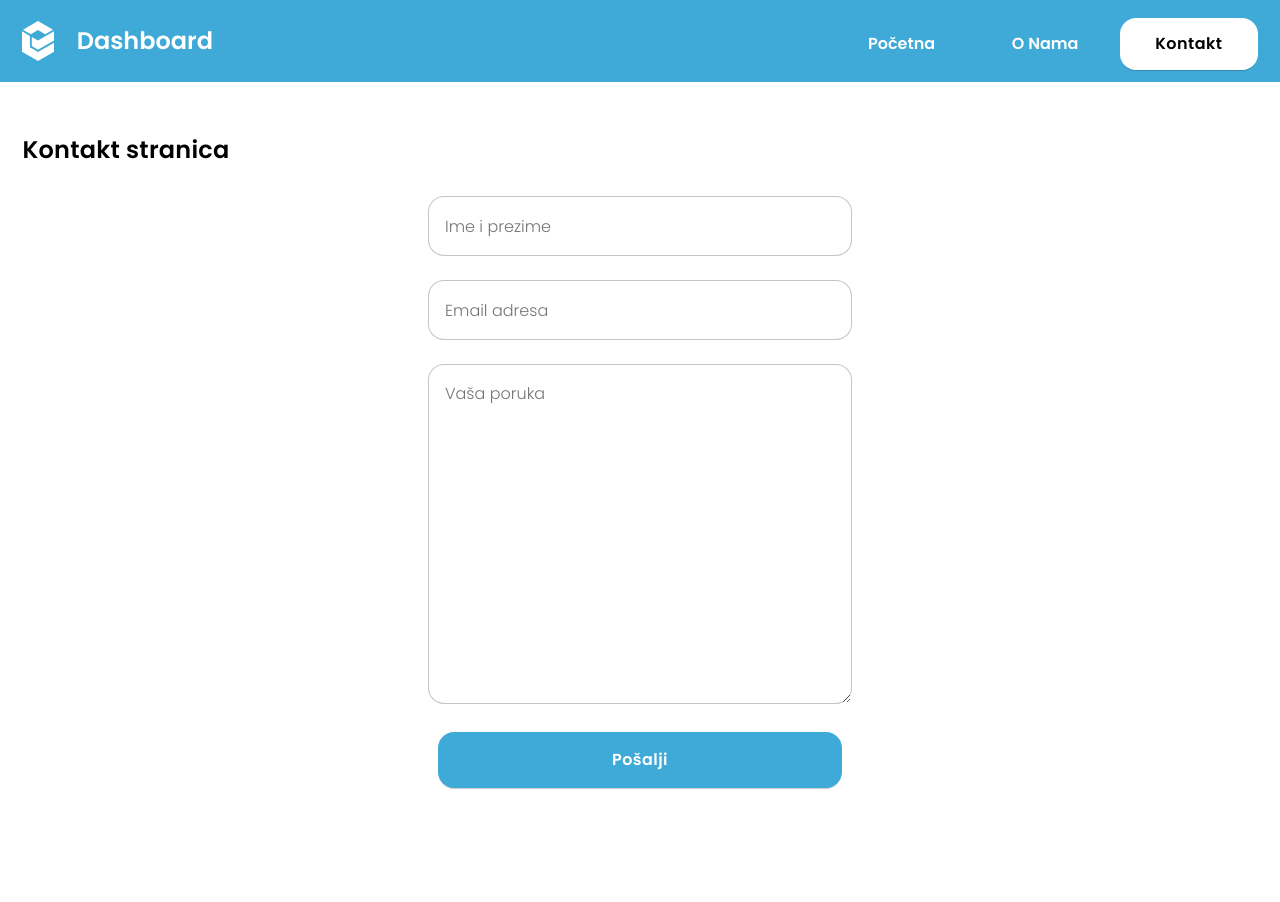
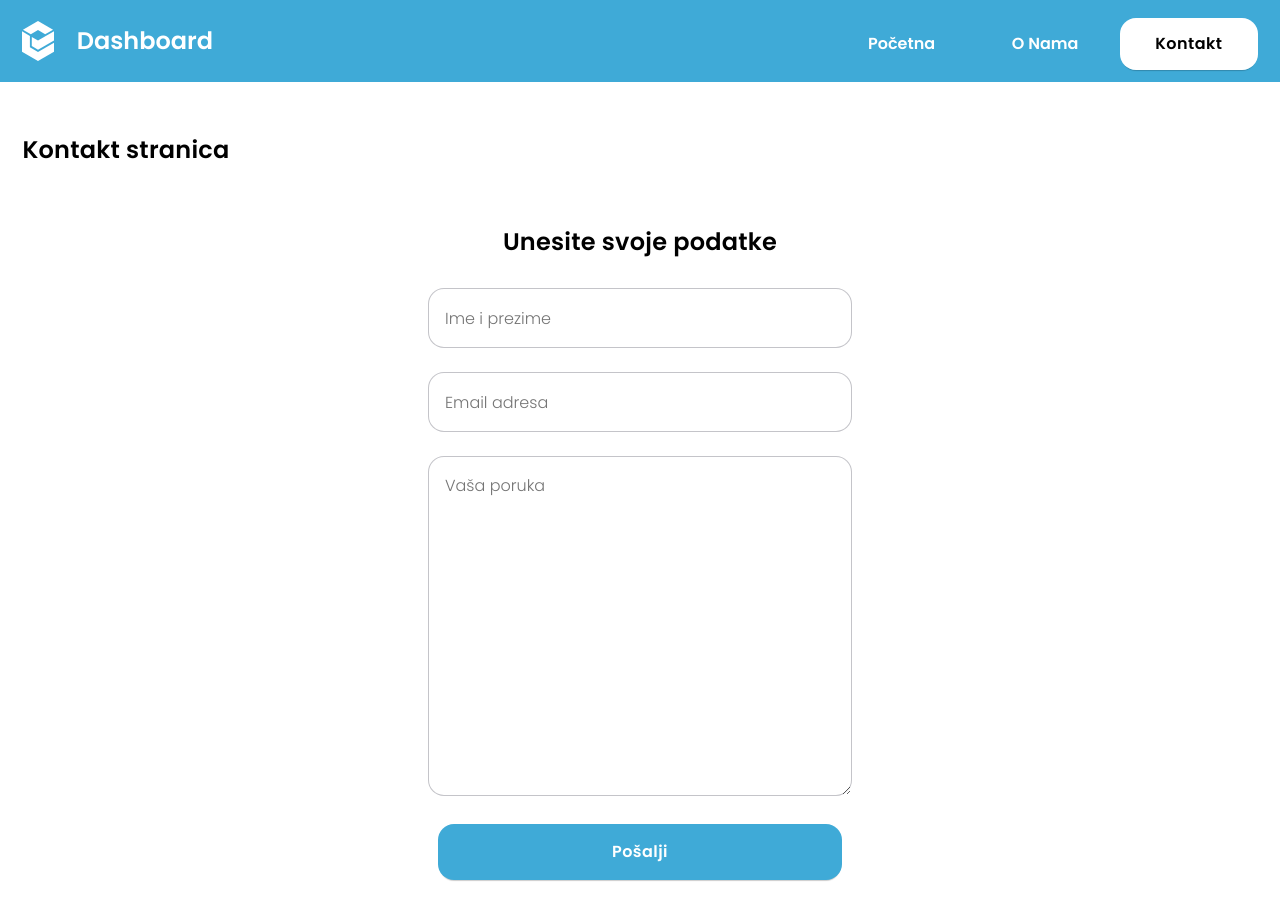
Before and after one commit to MarioSmilcic/phone_book, a React (Create React App) app: page /Contact in a window 1280 px wide. Before the commit the page ends 811 px from the top, so only its background shows below. Built offline with nearby package versions, Linux system fonts and the light colour scheme.

Commit message:
clear some code

```diff
--- a/src/pages/Contact/Contact.js
+++ b/src/pages/Contact/Contact.js
@@ -24,6 +24,7 @@ const Contact = () => {
           <h4>Kontakt stranica</h4>
         </div>
         <form className={styles.form}>
+          <h4>Unesite svoje podatke</h4>
           <div>
             <input type="text" placeholder="Ime i prezime" />
           </div>
--- a/src/pages/Contact/Contact.module.scss
+++ b/src/pages/Contact/Contact.module.scss
@@ -2,6 +2,11 @@
 
 .container {
   margin: 1.4rem;
+  h4 {
+    @include font($textColor2, 1.5rem, 600);
+    line-height: 1.75rem;
+    letter-spacing: 0.01em;
+  }
   @include media($sm) {
     position: absolute;
   }
@@ -19,11 +24,6 @@
     @include media($md) {
       display: flex;
     }
-  }
-  h4 {
-    @include font($textColor2, 1.5rem, 600);
-    line-height: 1.75rem;
-    letter-spacing: 0.01em;
   }
 }
 
```
Also changed, not shown: src/Components/ContactList/ContactList.module.scss (+0 -13 lines).
